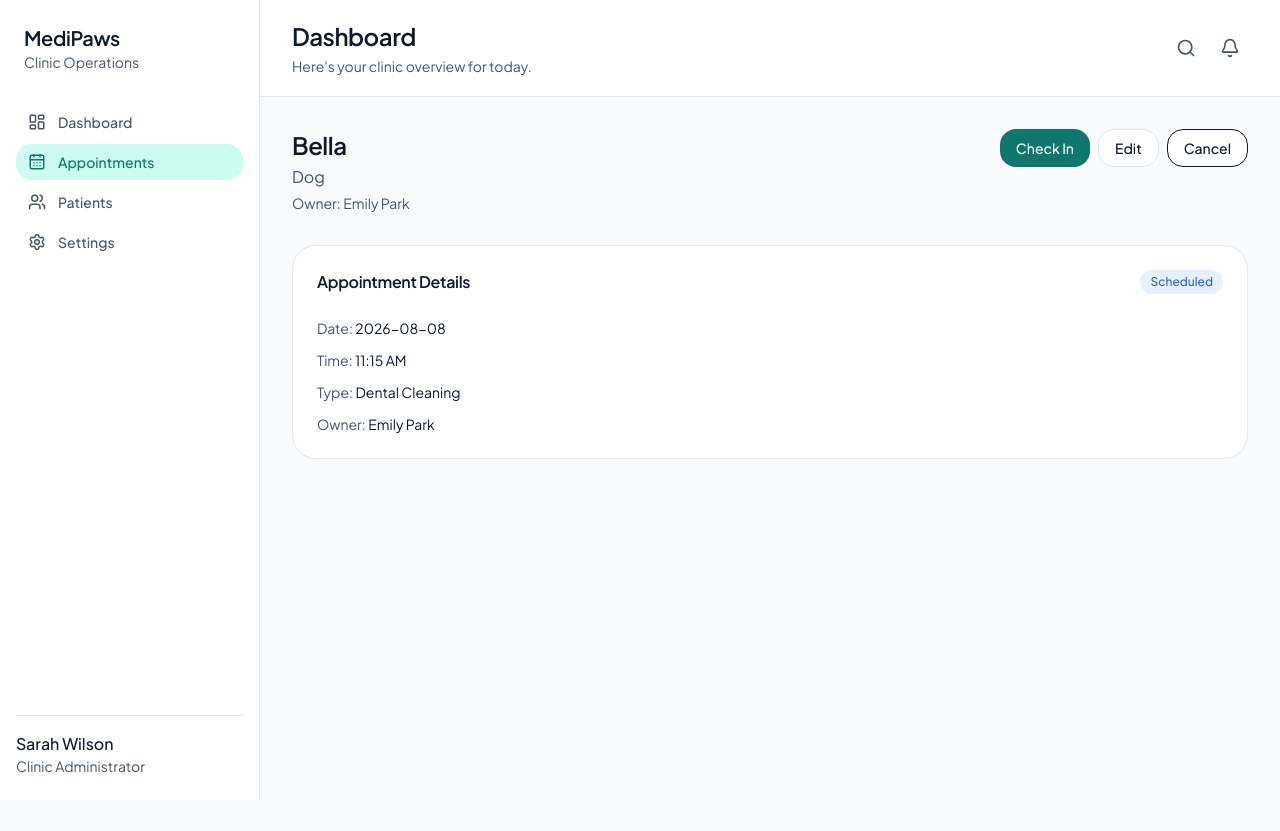
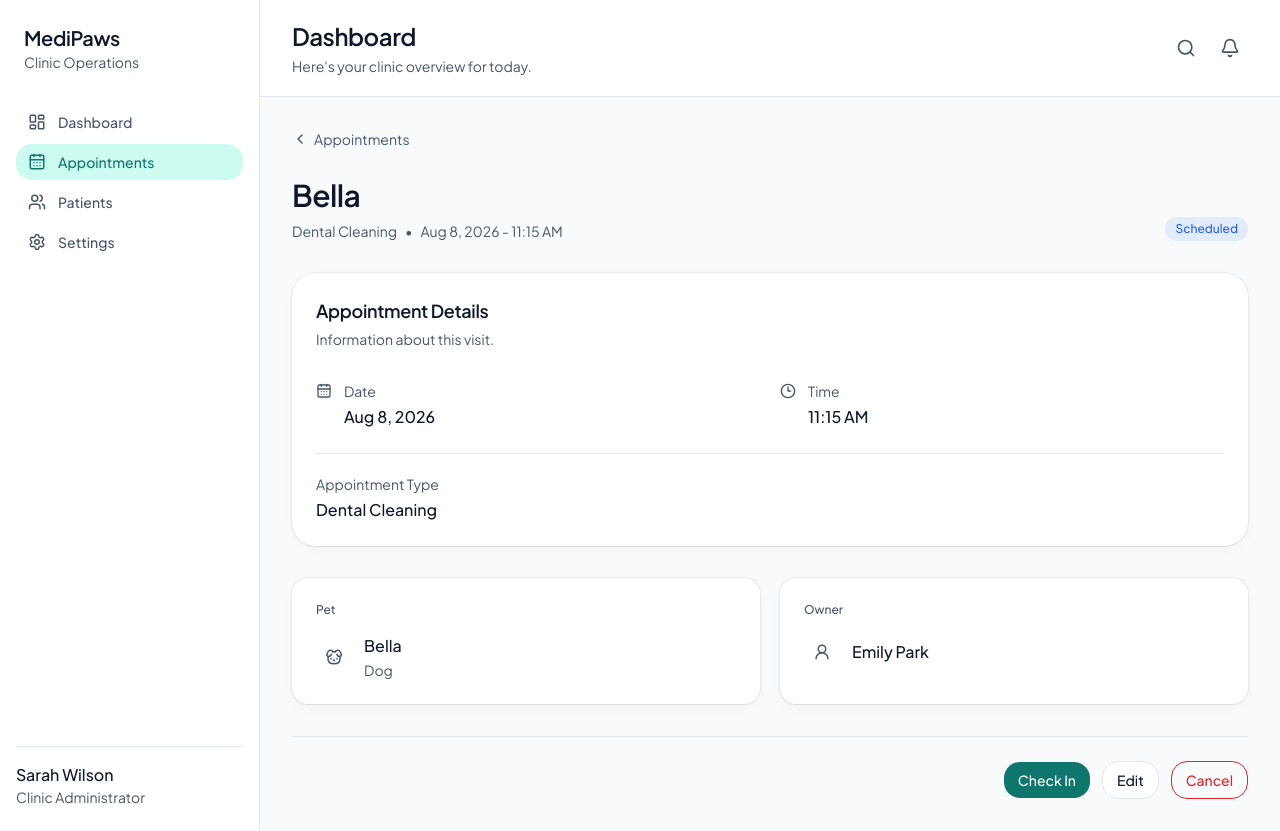
Before and after one commit to LindseyGunderson/MediPaws, a React (Vite) app: page /appointments/1 in a window 1280 px wide. Before the commit the page ends 800 px from the top, so only its background shows below. Built offline with nearby package versions, Linux system fonts and the light colour scheme.

Commit message:
fix: refactor appointment details UI and add date util

```diff
--- a/src/components/appointments/AppointmentActions.jsx
+++ b/src/components/appointments/AppointmentActions.jsx
@@ -3,12 +3,15 @@ import { useAppointments } from "../../context/AppointmentContext";
 function AppointmentActions({ appointment }) {
   const { updateAppointmentStatus } = useAppointments();
 
-  if (appointment.status === "completed") {
+  if (
+    appointment.status === "completed" ||
+    appointment.status === "cancelled"
+  ) {
     return null;
   }
 
   return (
-    <div className="flex flex-wrap gap-2">
+    <div className="flex flex-wrap items-center gap-3">
       {appointment.status === "scheduled" && (
         <>
           <button
@@ -16,14 +19,14 @@ function AppointmentActions({ appointment }) {
             className="
               rounded-lg
               bg-primary
-              px-4
+              px-3.5
               py-2
               text-sm
               font-medium
               text-white
               transition
+              hover:bg-primary-dark
               cursor-pointer
-              hover:bg-primary-dark
             "
           >
             Check In
@@ -35,14 +38,14 @@ function AppointmentActions({ appointment }) {
               border
               border-border
               bg-surface
-              px-4
+              px-3.5
               py-2
               text-sm
               font-medium
               text-text-primary
               transition
+              hover:bg-surface-muted
               cursor-pointer
-              hover:bg-surface-muted
             "
           >
             Edit
@@ -50,18 +53,17 @@ function AppointmentActions({ appointment }) {
 
           <button
             className="
-              rounded-lg
-              border
-              border-error
-              bg-surface
-              px-4
+              px-3.5
               py-2
               text-sm
               font-medium
-              text-error
+              text-danger
+              rounded-lg
+              border
+              border-danger
               transition
+              hover:text-error-dark
               cursor-pointer
-              hover:bg-error-light
             "
           >
             Cancel
@@ -75,14 +77,14 @@ function AppointmentActions({ appointment }) {
           className="
             rounded-lg
             bg-primary
-            px-4
+            px-3.5
             py-2
             text-sm
             font-medium
             text-white
             transition
+            hover:bg-primary-dark
             cursor-pointer
-            hover:bg-primary-dark
           "
         >
           Mark Complete
--- a/src/components/appointments/AppointmentHeader.jsx
+++ b/src/components/appointments/AppointmentHeader.jsx
@@ -1,29 +1,46 @@
-import AppointmentActions from "./AppointmentActions";
+import { ChevronLeft } from "lucide-react";
+import { Link } from "react-router-dom";
+import { formatDate } from "../../utils/dates";
+
+import AppointmentStatusBadge from "./AppointmentStatusBadge";
 
 function AppointmentHeader({ appointment }) {
   return (
-    <section
+    <header className="space-y-7">
+      <Link
+        to="/appointments"
         className="
-        flex
-        items-start
-        justify-between
-        gap-6
+          inline-flex
+          items-center
+          gap-1.5
+          text-sm
+          text-text-secondary
+          transition
+          hover:text-text-primary
         "
       >
+        <ChevronLeft size={16} />
+        Appointments
+      </Link>
+
+      <div className="flex flex-col gap-4 sm:flex-row sm:items-end sm:justify-between">
         <div>
-        <h1 className="text-2xl font-semibold text-text-primary">
+          <h1 className="text-3xl font-semibold text-text-primary">
             {appointment.pet.name}
           </h1>
 
-        <p className="mt-1 text-text-secondary">{appointment.pet.species}</p>
-
-        <p className="mt-1 text-sm text-text-secondary">
-          Owner: {appointment.owner.name}
-        </p>
+          <div className="mt-2 flex flex-wrap items-center gap-x-2 gap-y-1 text-sm text-text-secondary">
+            <span>{appointment.type}</span>
+            <span aria-hidden="true">•</span>
+            <span>
+              {formatDate(appointment.date)} - {appointment.time}
+            </span>
+          </div>
         </div>
 
-      <AppointmentActions appointment={appointment} />
-    </section>
+        <AppointmentStatusBadge appointment={appointment} />
+      </div>
+    </header>
   );
 }
 
--- /dev/null
+++ b/src/components/appointments/AppointmentInfo.jsx
@@ -0,0 +1,56 @@
+import { CalendarDays, Clock3 } from "lucide-react";
+import { formatDate } from "../../utils/dates";
+import Card from "../ui/Card";
+
+function AppointmentInfo({ appointment }) {
+  return (
+    <Card className="rounded-xl">
+      <div>
+        <h2 className="text-lg font-semibold text-text-primary">
+          Appointment Details
+        </h2>
+
+        <p className="mt-1 text-sm text-text-secondary">
+          Information about this visit.
+        </p>
+      </div>
+
+      <div className="mt-8 grid gap-5 sm:grid-cols-2">
+        <div className="flex items-start gap-3">
+          <CalendarDays
+            size={16}
+            className="mt-0.5 shrink-0 text-text-secondary"
+          />
+
+          <div>
+            <p className="text-sm text-text-secondary">Date</p>
+
+            <p className="mt-1 font-medium text-text-primary">
+              {formatDate(appointment.date)}
+            </p>
+          </div>
+        </div>
+
+        <div className="flex items-start gap-3">
+          <Clock3 size={16} className="mt-0.5 shrink-0 text-text-secondary" />
+
+          <div>
+            <p className="text-sm text-text-secondary">Time</p>
+
+            <p className="mt-1 font-medium text-text-primary">
+              {appointment.time}
+            </p>
+          </div>
+        </div>
+      </div>
+
+      <div className="mt-6 border-t border-border pt-5">
+        <p className="text-sm text-text-secondary">Appointment Type</p>
+
+        <p className="mt-1 font-medium text-text-primary">{appointment.type}</p>
+      </div>
+    </Card>
+  );
+}
+
+export default AppointmentInfo;
--- /dev/null
+++ b/src/components/appointments/AppointmentPatientInfo.jsx
@@ -0,0 +1,47 @@
+import { Cat, Dog, PawPrint, UserRound } from "lucide-react";
+import Card from "../ui/Card";
+
+function AppointmentPatientInfo({ appointment }) {
+  const { pet, owner } = appointment;
+
+  const PetIcon =
+    pet.species.toLowerCase() === "dog"
+      ? Dog
+      : pet.species.toLowerCase() === "cat"
+        ? Cat
+        : PawPrint;
+
+  return (
+    <div className="grid gap-5 md:grid-cols-2">
+      <Card>
+        <p className="text-xs font-medium text-text-secondary">Pet</p>
+
+        <div className="mt-4 flex items-center gap-3">
+          <div className="flex h-9 w-9 shrink-0 items-center justify-center text-text-secondary">
+            <PetIcon size={18} />
+          </div>
+
+          <div>
+            <p className="font-medium text-text-primary">{pet.name}</p>
+
+            <p className="mt-0.5 text-sm text-text-secondary">{pet.species}</p>
+          </div>
+        </div>
+      </Card>
+
+      <Card>
+        <p className="text-xs font-medium text-text-secondary">Owner</p>
+
+        <div className="mt-4 flex items-center gap-3">
+          <div className="flex h-9 w-9 shrink-0 items-center justify-center text-text-secondary">
+            <UserRound size={18} />
+          </div>
+
+          <p className="font-medium text-text-primary">{owner.name}</p>
+        </div>
+      </Card>
+    </div>
+  );
+}
+
+export default AppointmentPatientInfo;
--- a/src/components/ui/Card.jsx
+++ b/src/components/ui/Card.jsx
@@ -2,11 +2,10 @@ function Card({ children, className = "" }) {
   return (
     <div
       className={`
-        rounded-xl
-        border
-        border-border
+        rounded-lg
         bg-surface
-        p-5
+        p-6
+        shadow-card
         ${className}
       `}
     >
--- a/src/pages/appointments/AppointmentDetails.jsx
+++ b/src/pages/appointments/AppointmentDetails.jsx
@@ -3,8 +3,10 @@ import { useParams } from "react-router-dom";
 import { appointments } from "../../data/appointments";
 import { getAppointmentById } from "../../utils/appointments";
 
-import AppointmentStatusBadge from "../../components/appointments/AppointmentStatusBadge";
 import AppointmentHeader from "../../components/appointments/AppointmentHeader";
+import AppointmentInfo from "../../components/appointments/AppointmentInfo";
+import AppointmentActions from "../../components/appointments/AppointmentActions";
+import AppointmentPatientInfo from "../../components/appointments/AppointmentPatientInfo";
 
 function AppointmentDetails() {
   const { id } = useParams();
@@ -13,55 +15,29 @@ function AppointmentDetails() {
 
   if (!appointment) {
     return (
-      <div>
-        <h2 className="text-xl font-semibold">Appointment not found</h2>
+      <div className="mx-auto max-w-5xl">
+        <h2 className="text-xl font-semibold text-text-primary">
+          Appointment not found
+        </h2>
+
+        <p className="mt-1 text-sm text-text-secondary">
+          The appointment you're looking for could not be found.
+        </p>
       </div>
     );
   }
 
   return (
-    <div className="space-y-8">
-      {/* Header */}
-
+    <div className="mx-auto max-w-5xl space-y-8">
       <AppointmentHeader appointment={appointment} />
 
-      <section
-        className="
-          rounded-xl
-          border
-          border-border
-          bg-surface
-          p-6
-        "
-      >
-        <div className="flex items-center justify-between">
-          <h2 className="font-semibold">Appointment Details</h2>
+      <AppointmentInfo appointment={appointment} />
 
-          <AppointmentStatusBadge appointment={appointment} />
-        </div>
+      <AppointmentPatientInfo appointment={appointment} />
 
-        <div className="mt-6 space-y-3 text-sm">
-          <p>
-            <span className="text-text-secondary">Date:</span>{" "}
-            {appointment.date}
-          </p>
-
-          <p>
-            <span className="text-text-secondary">Time:</span>{" "}
-            {appointment.time}
-          </p>
-
-          <p>
-            <span className="text-text-secondary">Type:</span>{" "}
-            {appointment.type}
-          </p>
-
-          <p>
-            <span className="text-text-secondary">Owner:</span>{" "}
-            {appointment.owner.name}
-          </p>
-        </div>
-      </section>
+      <div className="flex justify-end border-t border-border pt-6">
+        <AppointmentActions appointment={appointment} />
+      </div>
     </div>
   );
 }
--- a/src/styles/globals.css
+++ b/src/styles/globals.css
@@ -52,3 +52,10 @@
     }
 
 }
+
+@utility shadow-card {
+  box-shadow:
+    0 0 0 1px rgb(0 0 0 / 0.06),
+    0 1px 2px rgb(0 0 0 / 0.04),
+    0 4px 12px rgb(0 0 0 / 0.03);
+}
--- /dev/null
+++ b/src/utils/dates.js
@@ -0,0 +1,7 @@
+export function formatDate(date) {
+  return new Date(date).toLocaleDateString("en-US", {
+    month: "short",
+    day: "numeric",
+    year: "numeric",
+  });
+}
```
Lines whose indentation alone changed are shown as unchanged.
